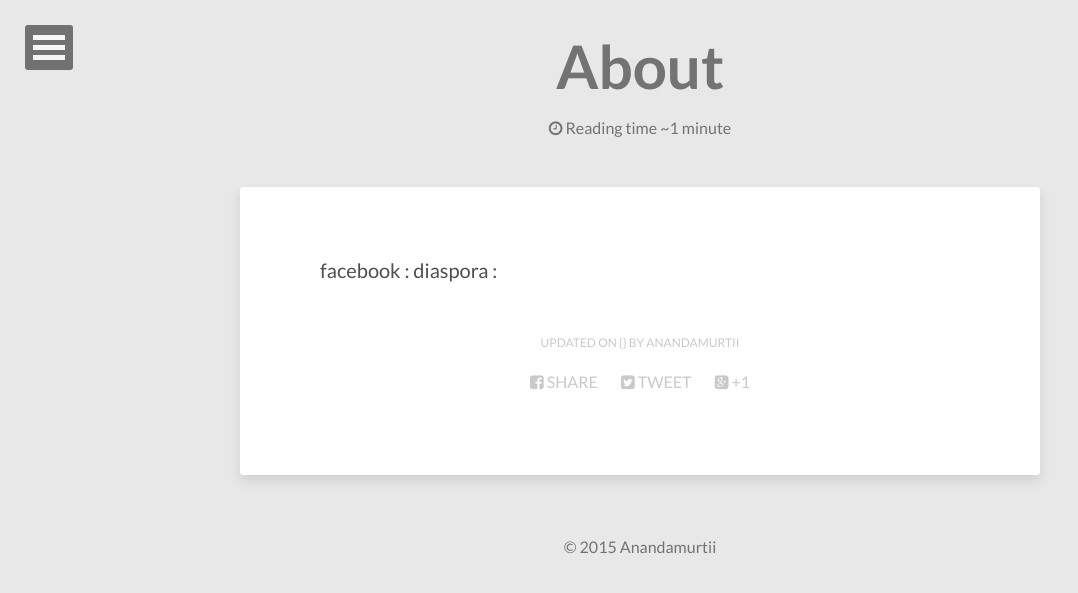
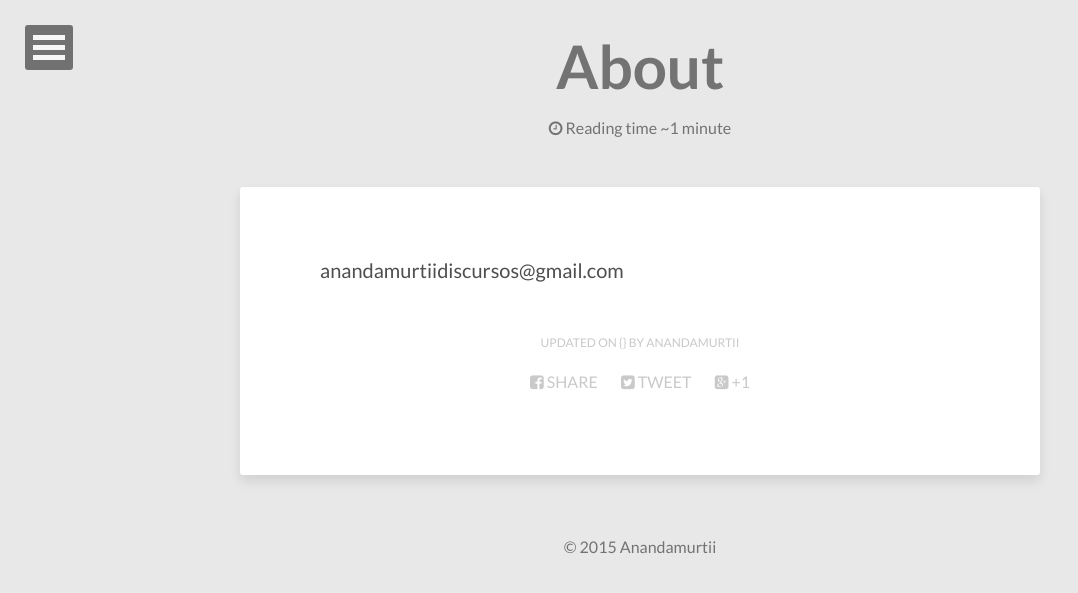
Before and after one commit to anandamurtiidiscursos/anandamurtiidiscursos.github.io, a Jekyll site: the page built from about/index.md, in a window 1280 px wide. Shown: the top 593 px of the page, without its empty margins (0-1078 px from the left). Built offline with Jekyll 4.4.1, drawn with Linux system fonts in a browser that asks for light colours; nearby versions of some CDN libraries.

Commit message:
Updated index.md

```diff
--- a/about/index.md
+++ b/about/index.md
@@ -6,5 +6,5 @@ modified: {}
 published: true
 ---
 
-facebook :
-diaspora :
+
+anandamurtiidiscursos@gmail.com
```
